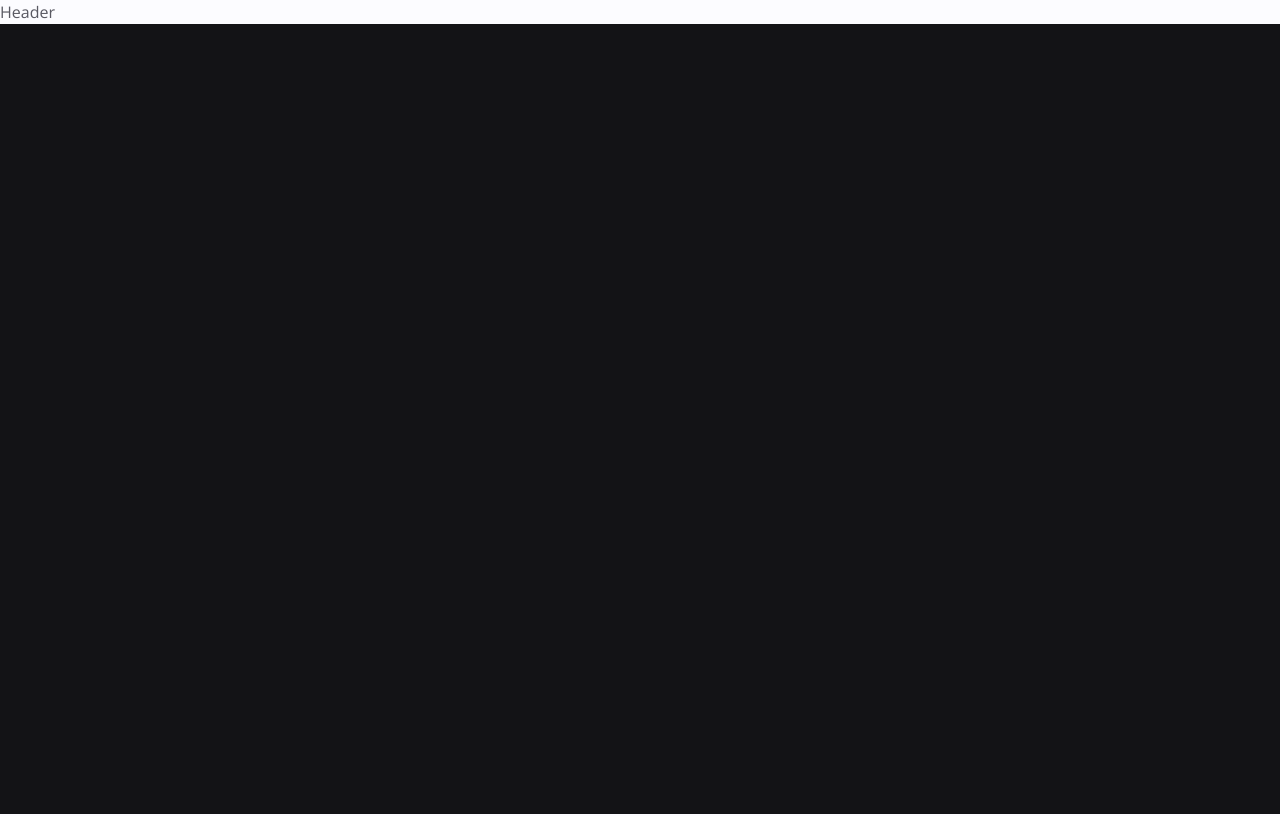
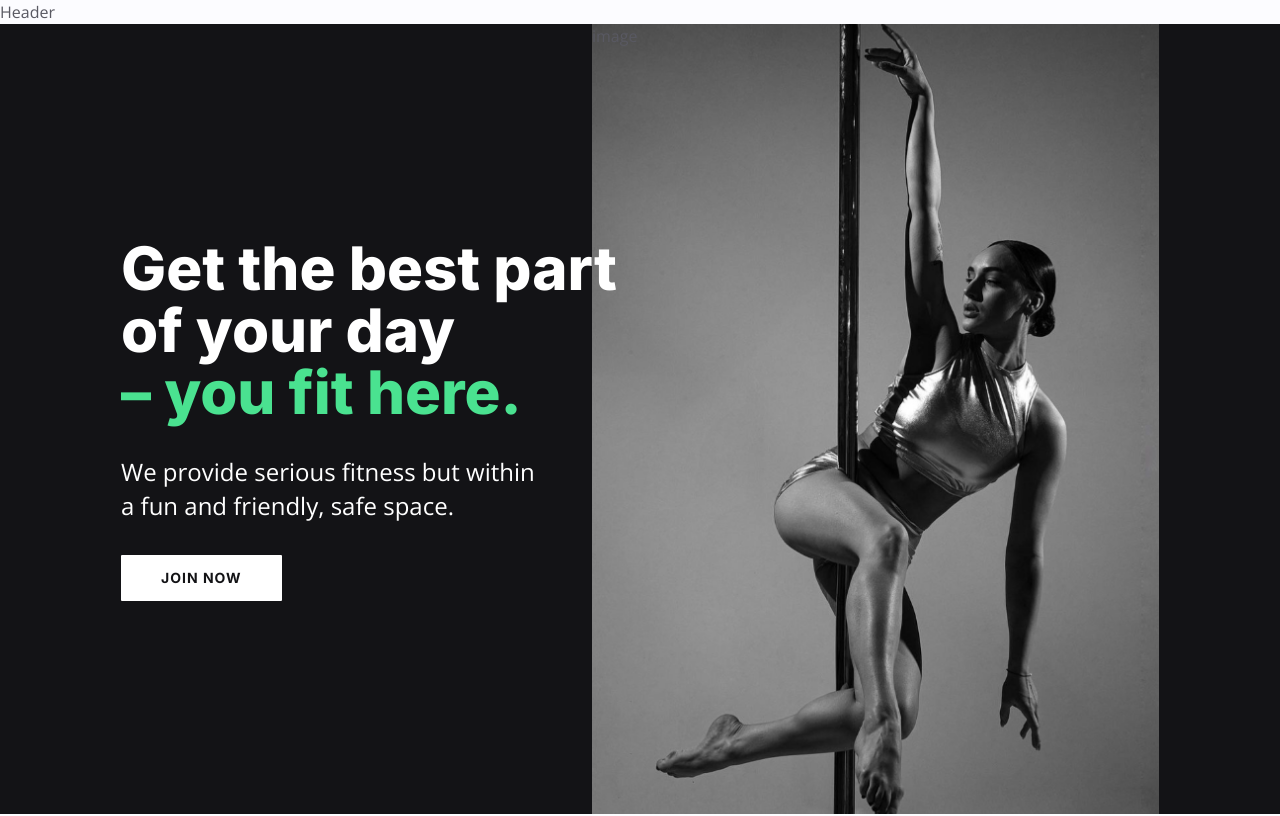
Before and after one commit to estaniulyte/sports-website, a React (Create React App) app: page / in a window 1280 px wide. Shown: the top 816 px of the page. Built offline with nearby package versions, Linux system fonts and the light colour scheme; the HTML template or start-up script is replaced by a standard one.

Commit message:
feat: inis Aos

```diff
--- a/src/App.js
+++ b/src/App.js
@@ -16,9 +16,13 @@ import Join from './components/Join';
 import Footer from './components/Footer';
 
 const App = () => {
-  // aos initialization
+  Aos.init({
+    duration: 2500,
+    delay: 400
+  })
   return (
-    <div className='max-w-[1440px] mx-auto bg-page overflow-hidden relative'>
+    <div className='mx-auto bg-page overflow-hidden relative'>
+      {/* max-w-[1440px] */}
       <Header />
       <Banner />
       <About />
```
